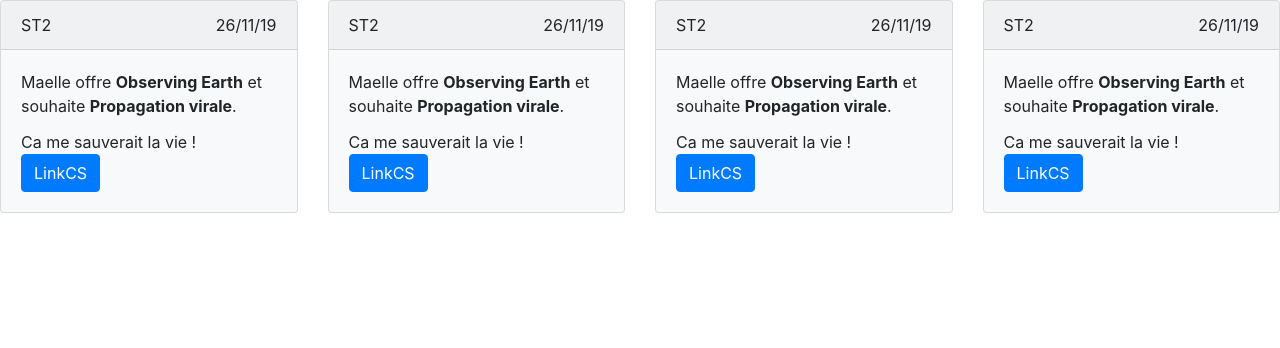
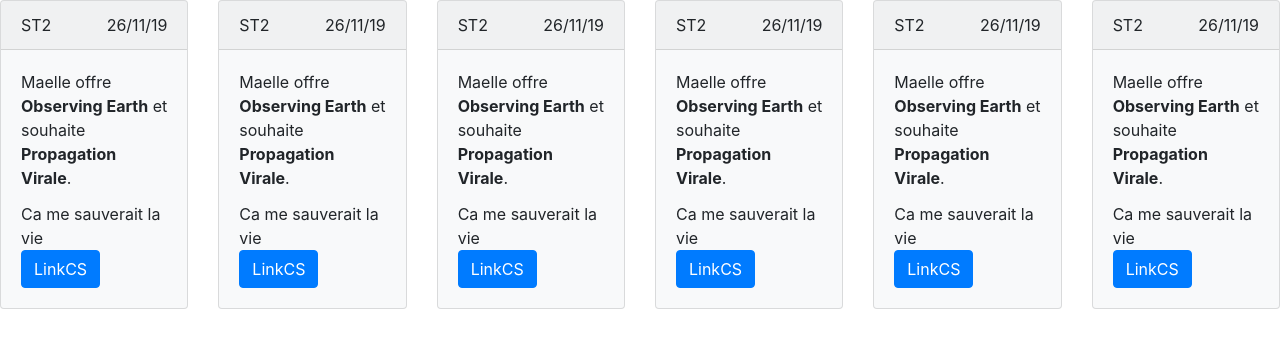
Before and after one commit to wiikip/echange-electifs, a React (Create React App) app in the folder front/: page / in a window 1280 px wide. Shown: the top 348 px of the page. Built offline with nearby package versions, Linux system fonts and the light colour scheme.

Commit message:
ajout boucle for pour afficher directement toutes les annonces sur Board

```diff
--- a/front/src/components/Main.js
+++ b/front/src/components/Main.js
@@ -4,7 +4,12 @@ import Board from "../views/Board"
 function Main(props) {
   return(
     <Fragment>
-      <Board />
+      <Board listAnnounce = {[["ST2", "26/11/19", "Maelle", "Observing Earth", "Propagation Virale", "Ca me sauverait la vie" ]
+    ,["ST2", "26/11/19", "Maelle", "Observing Earth", "Propagation Virale", "Ca me sauverait la vie" ]
+    ,["ST2", "26/11/19", "Maelle", "Observing Earth", "Propagation Virale", "Ca me sauverait la vie" ]
+    ,["ST2", "26/11/19", "Maelle", "Observing Earth", "Propagation Virale", "Ca me sauverait la vie" ]
+    ,["ST2", "26/11/19", "Maelle", "Observing Earth", "Propagation Virale", "Ca me sauverait la vie" ]
+    ,["ST2", "26/11/19", "Maelle", "Observing Earth", "Propagation Virale", "Ca me sauverait la vie" ]]} />
     </Fragment>
   )
 }
--- a/front/src/views/Board.js
+++ b/front/src/views/Board.js
@@ -5,10 +5,9 @@ function Board(props){
     return (
         <Fragment>
             <div className='card-deck'>
-                <Announce sequence='ST2' postingDate='26/11/19' name='Maelle' receivedCourse='Observing Earth' wantedCourse='Propagation virale' message='Ca me sauverait la vie !' />
-                <Announce sequence='ST2' postingDate='26/11/19' name='Maelle' receivedCourse='Observing Earth' wantedCourse='Propagation virale' message='Ca me sauverait la vie !' />
-                <Announce sequence='ST2' postingDate='26/11/19' name='Maelle' receivedCourse='Observing Earth' wantedCourse='Propagation virale' message='Ca me sauverait la vie !' />
-                <Announce sequence='ST2' postingDate='26/11/19' name='Maelle' receivedCourse='Observing Earth' wantedCourse='Propagation virale' message='Ca me sauverait la vie !' />
+                {props.listAnnounce.map(([sequence, postingDate, name, receivedCourse, wantedCourse, message])=>
+                <Announce sequence={sequence} postingDate={postingDate} name={name} receivedCourse={receivedCourse} wantedCourse={wantedCourse} message={message} />)}
+
             </div>
         </Fragment>
     )
```
